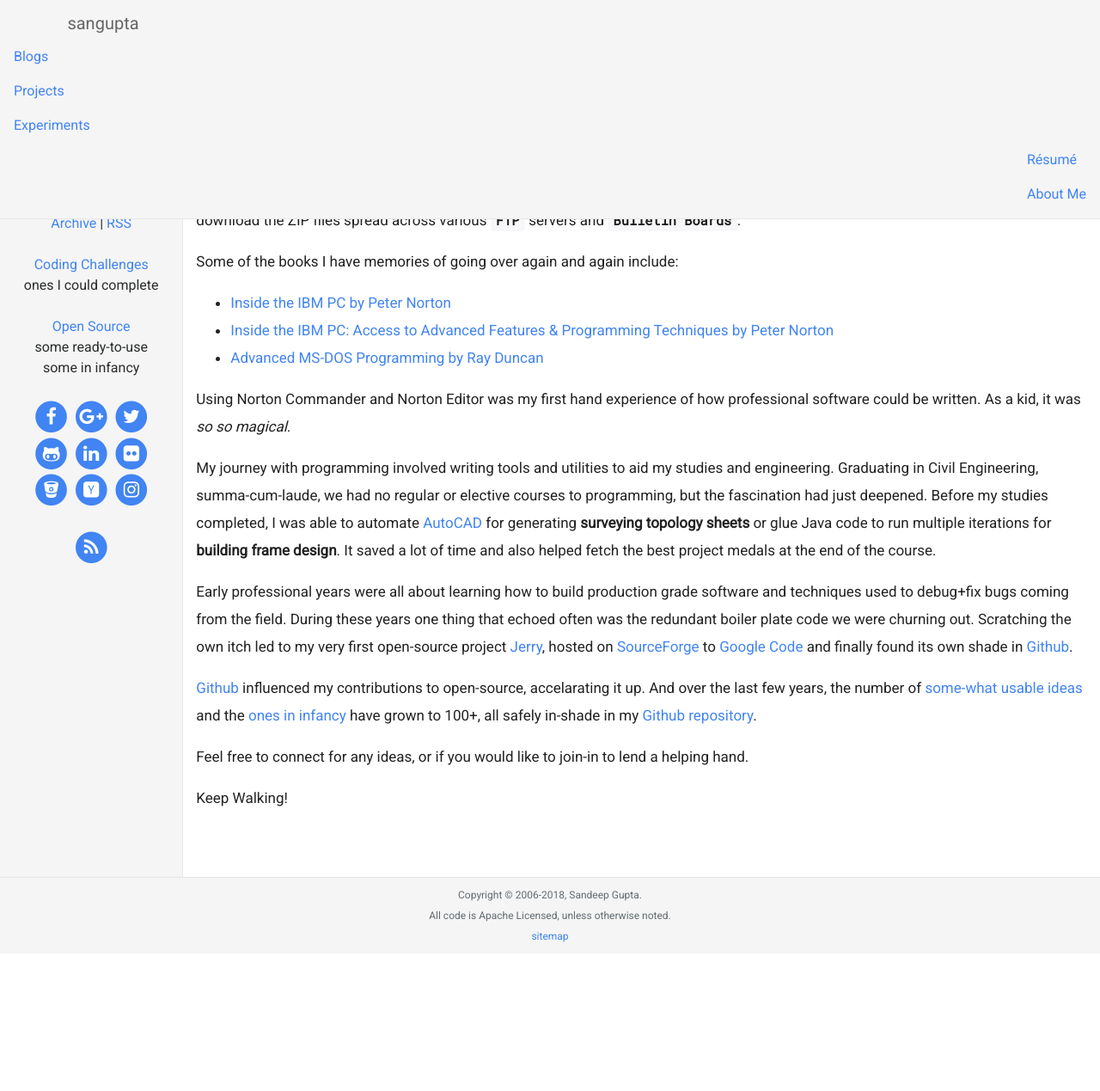
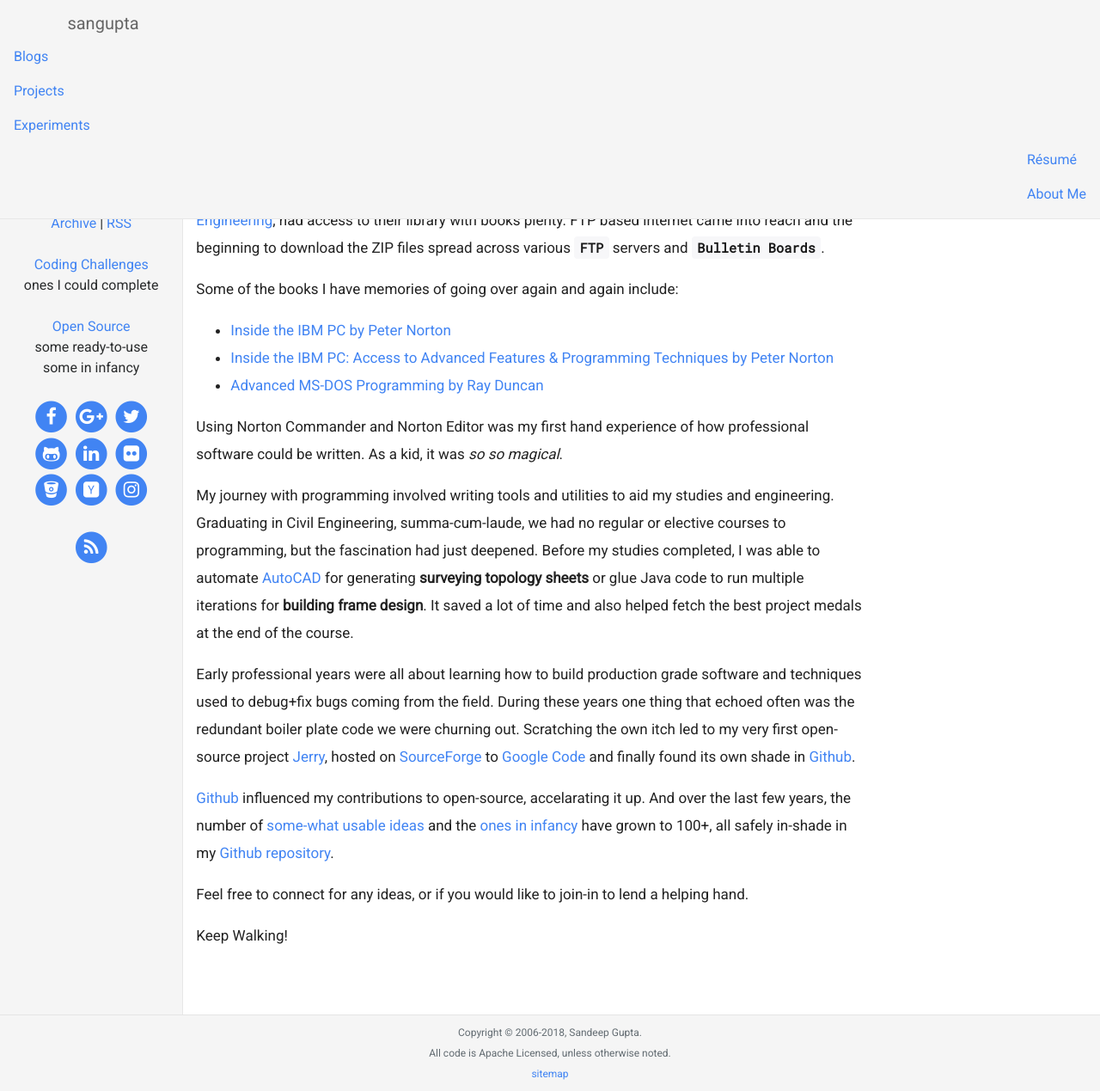
Before and after one commit to sangupta/sangupta.github.io, a Jekyll site: the page built from open-source.md, in a window 1280 px wide. Shown: the whole page at 86% size. Built offline with Jekyll 4.4.1, drawn with Linux system fonts in a browser that asks for light colours; nearby versions of some CDN libraries; comment, search, counter and statistics services are not loaded; before the commit the page ends 1109 px from its top, so only the background shows below that.

Commit message:
ui fixes for OSS page

```diff
--- /dev/null
+++ b/_layouts/smaller-page.html
@@ -0,0 +1,7 @@
+---
+layout: page
+---
+
+<div class="smaller-reading-pane">
+    {{ content }}
+</div>
```
Also changed, not shown: open-source.md (+1 -1 lines).
